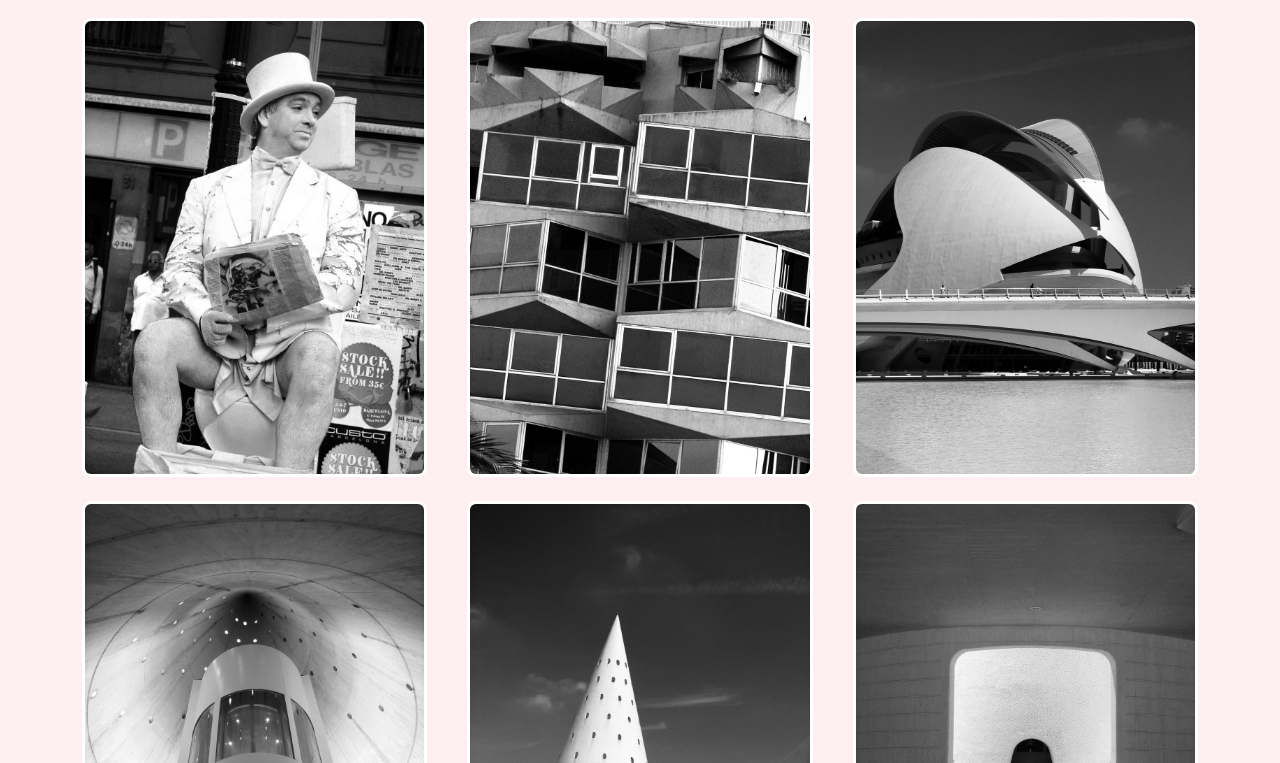
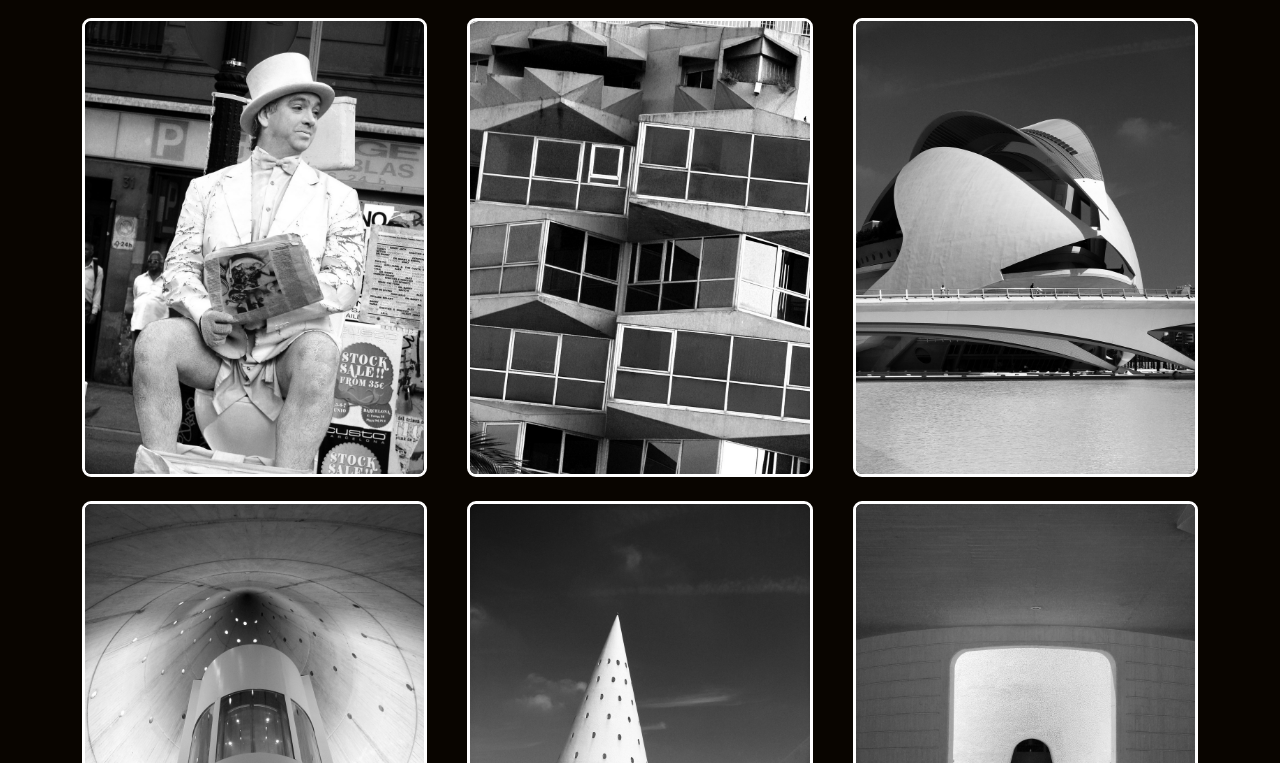
Before and after one commit to filipatata/music, a website: page foto1/index.html in a window 1280 px wide. Shown: the part 92-855 px from the top of the page. Drawn offline with Linux system fonts and the light colour scheme; a web font is replaced by a local one.

Commit message:
Update style.css

```diff
--- a/foto1/css/style.css
+++ b/foto1/css/style.css
@@ -7,7 +7,7 @@
 }
 
 body {
-  background-color: #fef0f0;
+  background-color: #090500;;
   overflow-y: scroll;
 }
 
```
